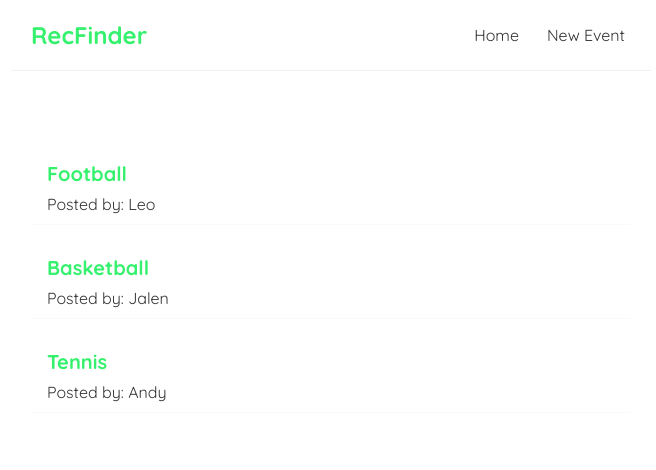
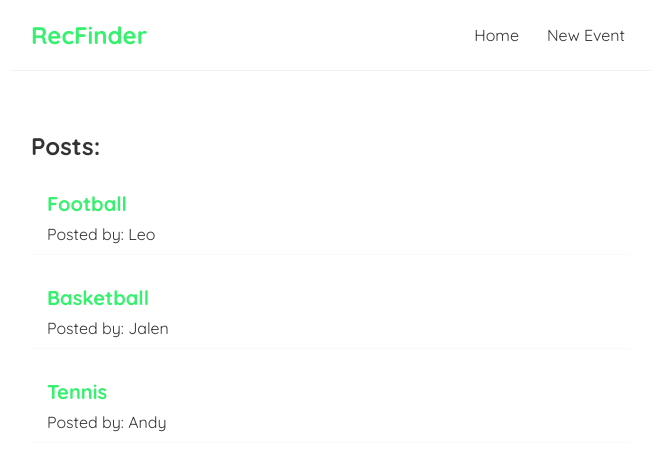
Before and after one commit to MihaVal/RecFinder, a React (Create React App) app: page / in a window 1280 px wide. Shown: the top 470 px of the page, without its empty margins (309-965 px from the left). Built offline with nearby package versions, Linux system fonts and the light colour scheme.

Commit message:
Repurposing components with props

```diff
--- a/src/Home.js
+++ b/src/Home.js
@@ -1,4 +1,5 @@
 import { useState } from "react";
+import RecList from "./RecList";
 
 const Home = () => {
     const [recs, setRecs] = useState([
@@ -9,13 +10,7 @@ const Home = () => {
     ]);
     return (
         <div className="home">
-        {recs.map((rec) => (
-            <div className="rec-preview" key={rec.id}>
-                <h2>{rec.sport}</h2>
-                <p>Posted by: {rec.author}</p>
-            </div>
-
-        ))}
+            <RecList /*this is a prop ->*/recs={recs} title="Posts:"/>
         </div>
     );
 }
--- /dev/null
+++ b/src/RecList.js
@@ -0,0 +1,19 @@
+const RecList = ({recs,title}) => {
+
+
+    return (
+
+        <div className="rec-list">
+            <h2>{title}</h2>
+            {recs.map((rec) => (
+            <div className="rec-preview" key={rec.id}>
+                <h2>{rec.sport}</h2>
+                <p>Posted by: {rec.author}</p>
+            </div>
+
+        ))}
+        </div>
+     );
+}
+
+export default RecList;
```
